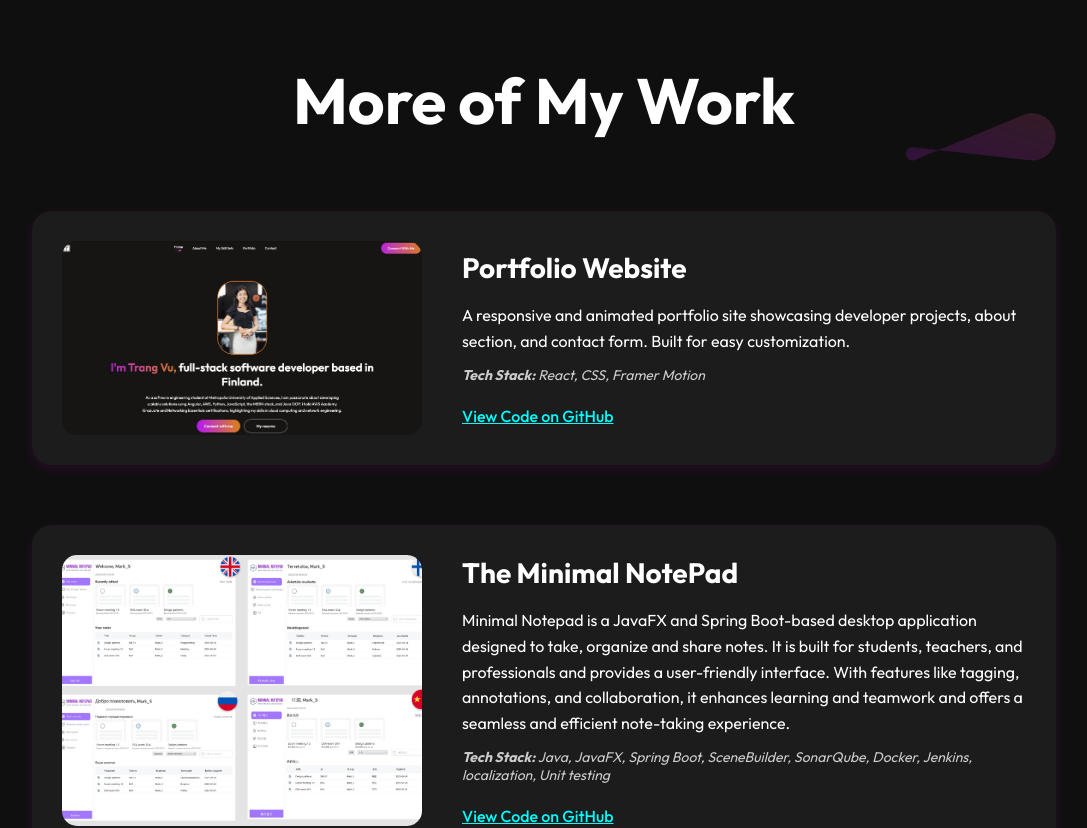
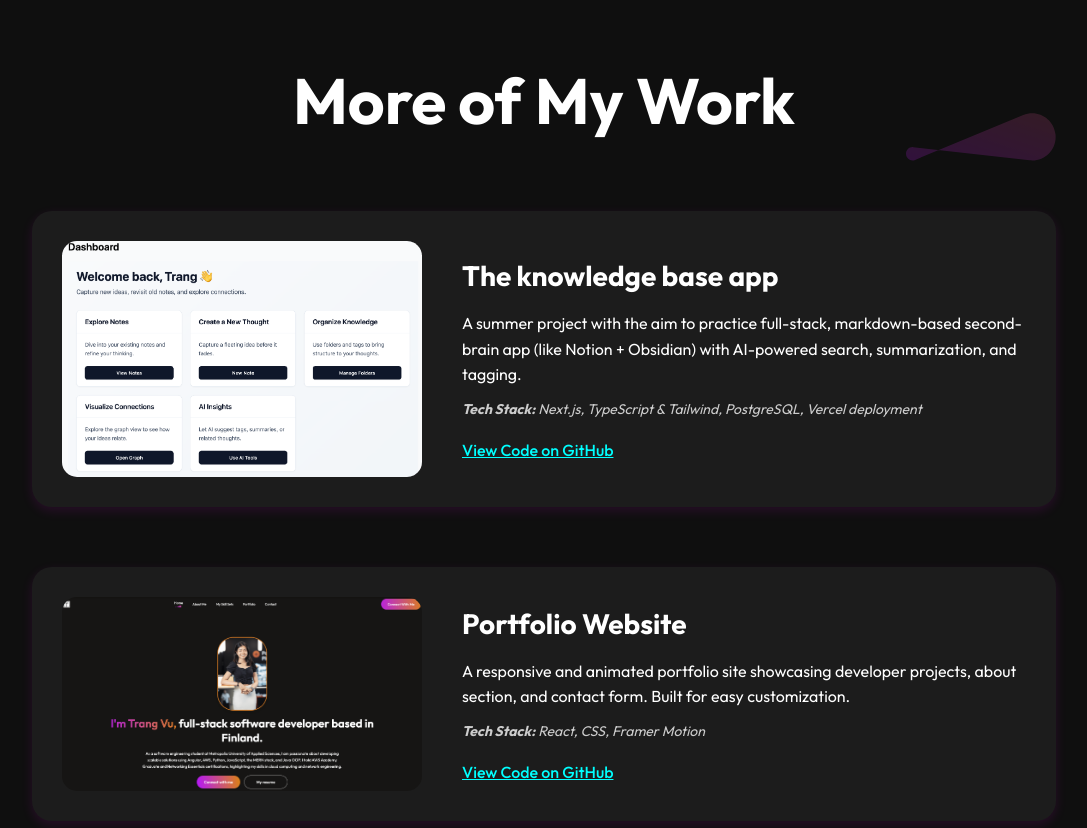
Before and after one commit to traangvu/portfolio-react, a React (Vite) app: page /more-work in a window 1280 px wide. Shown: the top 828 px of the page, without its empty margins (96-1183 px from the left). Built offline with nearby package versions, Linux system fonts and the light colour scheme.

Commit message:
update the portfolio web

```diff
--- a/src/Components/About/About.jsx
+++ b/src/Components/About/About.jsx
@@ -39,7 +39,7 @@ const About = () => {
                   One of my ultimate goals is to develop my career path by seeking a job opportunity in the field of software engineering in Finland.
                 </p>
                 <p>
-                  In spring 2024, I’m honoured to be selected to go on exchange in Ireland at Munster Technological University, completed my fulfilling academic and self-discovery journey successfully. I love discovering cultures through food, that’s why I love traveling and connecting people too.                  I love discovering cultures through food, that’s why I love traveling and connecting people too.
+                  In spring 2024, I’m honoured to be selected to go on exchange in Ireland at Munster Technological University, completed my fulfilling academic and self-discovery journey successfully. I love discovering cultures through food, that’s why I love traveling and connecting people too.
                 </p>
                 <p>
                   In summer 2024, I was working as a Cloud Software Engineering trainee at Kempower, I gained experience in both front-end and backend development with Angular, JavaScript, and AWS cloud services.                </p>
@@ -60,11 +60,11 @@ const About = () => {
             {[
               ["React JS", "70%"],
               ["Javascript", "60%"],
-              ["Java", "50%"],
+              ["Typescript", "60%"],
               ["MERN stack", "50%"],
               ["AWS services", "50%"],
-              ["NoSQL, SQL", "50%"],
-              ["Jest Testing", "50%"],
+              ["NoSQL, SQL", "70%"],
+              ["Jest, Playwright Testing", "50%"],
             ].map(([skill, width]) => (
               <div key={skill} className="about-skill">
                 <p>{skill}</p>
--- a/src/assets/morework_data.js
+++ b/src/assets/morework_data.js
@@ -1,3 +1,4 @@
+import work0 from '../assets/knowledge-base-app_img.png'
 import work1 from '../assets/portfolio_project_img.png'
 import work2 from '../assets/minimal_project_img.jpeg'
 import work3 from '../assets/taskbeat_project_img.png'
@@ -7,7 +8,13 @@ import work6 from '../assets/receipt_project_img.png'
 
 const morework_data = [
     {
-        w_img: work1,
+        w_img: work0,
+        title: "The knowledge base app",
+        description: "A summer project with the aim to practice full-stack, markdown-based second-brain app (like Notion + Obsidian) with AI-powered search, summarization, and tagging.",
+        techStack: ["Next.js", "TypeScript & Tailwind", "PostgreSQL", "Vercel deployment"],
+        github: "https://github.com/traangvu/knowledge-base-app"
+        },
+        {w_img: work1,
         title: "Portfolio Website",
         description: "A responsive and animated portfolio site showcasing developer projects, about section, and contact form. Built for easy customization.",
         techStack: ["React", "CSS", "Framer Motion"],
@@ -38,9 +45,9 @@ const morework_data = [
         {
         w_img: work5,
         title: "Design Pattern in Java",
-        description: "A project providing the chance to practice and understand 22 design patterns (behavioral, creational, and structural design pattern types. The tasks gave a proper view on object oriented software design and architecture.",
+        description: "A project providing the chance to practice and understand 22 design patterns (behavioral, creational, and structural design pattern types). The tasks gave a proper view on object oriented software design and architecture.",
         techStack: ["Java", "OOP", "Description and Modelling Technique"],
-        github: "https://github.com/yourusername/landing-page"
+        github: "https://github.com/traangvu/design_pattern_java"
         },
         {
         w_img: work6,
```
Also changed, not shown: src/assets/knowledge-base-app_img.png (added), 1 other file (tests, documents, lock files or other folders).
